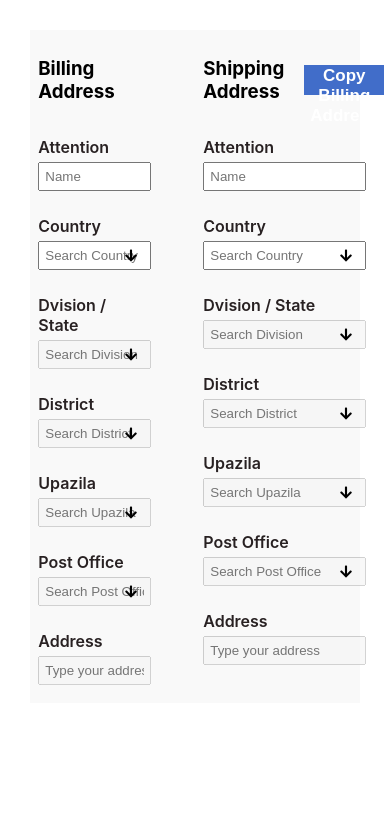
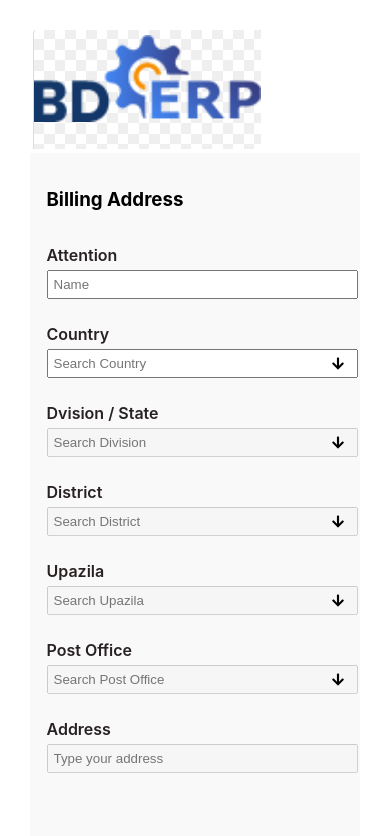
Before and after one commit to kamrul373/custom-checkout-page, a React (Create React App) app: page / in a window 390 px wide. Shown: the top 836 px of the page. Built offline with nearby package versions, Linux system fonts and the light colour scheme.

Commit message:
mobile responsiveness added

```diff
--- a/src/App.js
+++ b/src/App.js
@@ -1,8 +1,10 @@
 import './App.css';
 import Checkout from "./components/Checkout";
+import logo from "./assets/img/logo.png"
 function App () {
 	return (
 		<div className="App">
+			<img src={ logo } alt="logo" />
 			<Checkout></Checkout>
 		</div>
 	);
--- a/src/components/Shipping/Shipping.css
+++ b/src/components/Shipping/Shipping.css
@@ -11,5 +11,5 @@
 	height: 30px;
 	cursor: pointer;
 	font-weight: bold;
-	font-size: 17px;
+	font-size: 14px;
 }
--- a/src/components/style.css
+++ b/src/components/style.css
@@ -30,3 +30,21 @@
 	display: block;
 	padding: 5px 0;
 }
+
+@media all and (max-width: 758px) {
+	.checkout {
+		flex-direction: column;
+	}
+
+	.billing,
+	.shipping {
+		width: 90%;
+		padding: 5%;
+	}
+
+	.shippingTitle {
+		flex-direction: column;
+		align-items: flex-start !important;
+	}
+
+}
```
Also changed, not shown: src/assets/img/logo.png (added).
